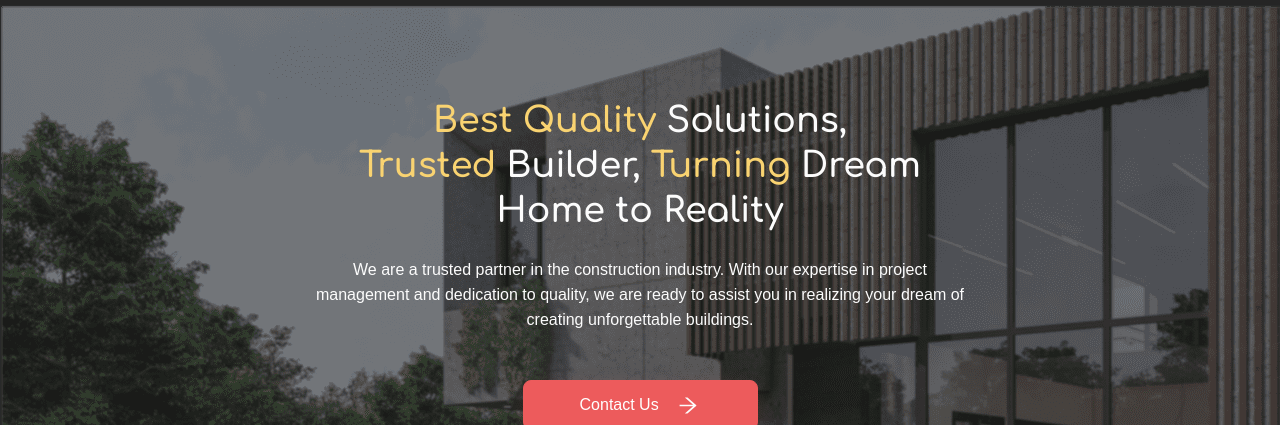
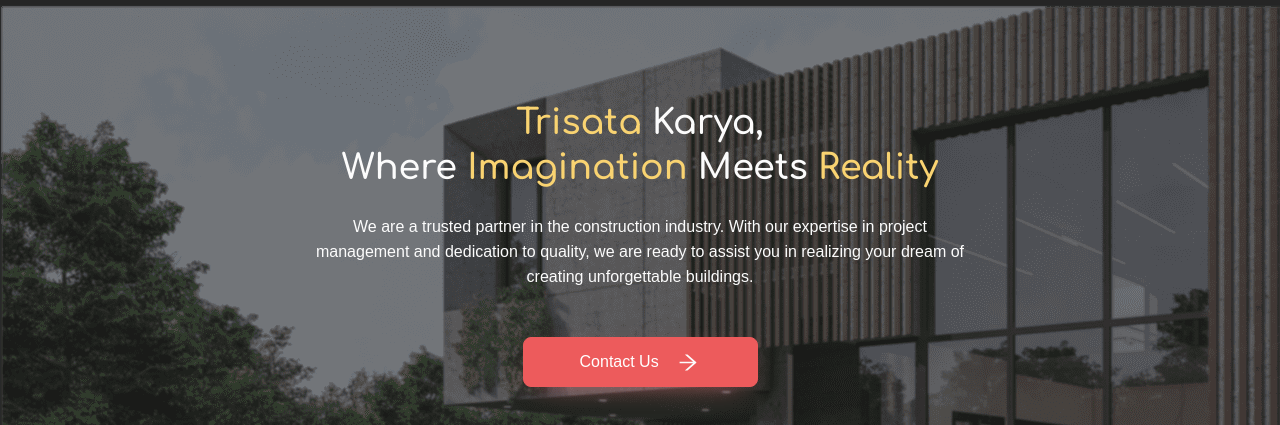
Before and after one commit to Trisata-Karya/Trisata-Karya.github.io, a plain HTML site: page index.html in a window 1280 px wide. Shown: the part 71-496 px from the top of the page. Drawn offline with nearby package versions, Linux system fonts and the light colour scheme.

Commit message:
Update index.html

```diff
--- a/index.html
+++ b/index.html
@@ -163,12 +163,12 @@
                             <div class="">
                                 <div data-aos="fade-right" data-aos-delay="0" data-aos-duration="500"
                                     class="text-judul hp2" style="">
-                                    <span class="text-kuning">Best Quality</span> Solutions,
+                                    <span class="text-kuning">Trisata</span> Karya,
                                     <br>
-                                    <span class="text-kuning">Trusted</span> Builder, <span
-                                        class="text-kuning">Turning</span> Dream
-                                    <br>
-                                    Home to Reality
+                                    Where <span class="text-kuning">Imagination </span> Meets <span
+                                        class="text-kuning">Reality</span>
+
+
                                 </div>
                             </div>
                             <div class="">
@@ -1103,8 +1103,7 @@
                                     <img src="./asset/img/LOUIS2.png"
                                         height="460px" alt="" class="img-responsive">
                                     <figcaption>
-                                        <p>Lorem ipsum dolor sit amet, consectetur adipisicing elit. Recusandae
-                                            asperiores mollitia.</p>
+                                        <p>I am an experienced contractor company founder with a background in law and finance. This combination of expertise enables me to provide comprehensive and reliable solutions in construction project management. With years of experience, we have been successful in providing our clients with high quality contractor services, achieving consistent customer satisfaction. We are committed to maintaining professionalism, legal compliance and financial efficiency in every project we handle. Thus, we are ready to help you realize a successful and quality construction project.</p>
                                         <ul style="text-align: center !important;">
                                             <li><a href="#"><img style="color: #fcfcfc;" src="./asset/img/linkedin.svg"
                                                         alt=""></a></li>
```
